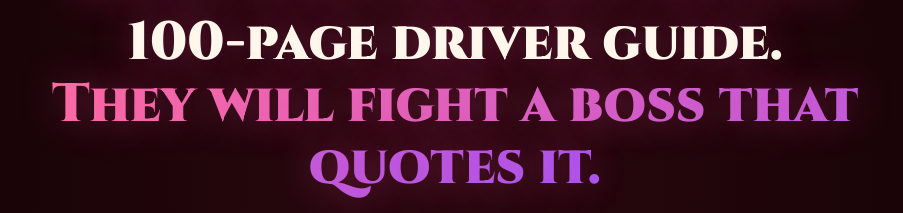
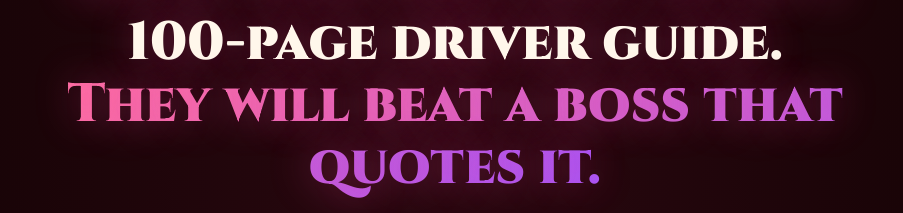
Before and after one commit to barrynapier-cloud/wasteland-drivers-academy, a website: page index.html in a window 1280 px wide. Shown: the part 184-397 px from the top of the page, without its empty margins (185-1088 px from the left). Drawn offline with nearby package versions, Linux system fonts and the light colour scheme.

Commit message:
Headline: 'beat a boss' not 'fight a boss' — outcome over activity
Co-Authored-By: Claude Fable 5 <noreply@anthropic.com>

```diff
--- a/index.html
+++ b/index.html
@@ -3,7 +3,7 @@
 <head>
   <meta charset="UTF-8" />
   <meta name="viewport" content="width=device-width, initial-scale=1.0, viewport-fit=cover" />
-  <title>Permit Legends: your teen will not read the driver guide. They will fight a boss that quotes it.</title>
+  <title>Permit Legends: your teen will not read the driver guide. They will beat a boss that quotes it.</title>
   <link rel="manifest" href="manifest.json" />
   <link rel="apple-touch-icon" href="icons/apple-touch-icon.png" />
   <meta name="apple-mobile-web-app-capable" content="yes" />
@@ -12,7 +12,7 @@
 
   <meta name="description" content="Washington permit test prep that plays like a video game. Real WA Driver Guide facts, five worlds, boss battles, mock exams at the real 80% pass bar. Chapter 1 free. $20 once. Fail the real test after finishing and the $20 comes back." />
   <meta property="og:title" content="Permit Legends" />
-  <meta property="og:description" content="Your teen will not read a 100-page driver guide. They will fight a boss that quotes it. Chapter 1 free." />
+  <meta property="og:description" content="Your teen will not read a 100-page driver guide. They will beat a boss that quotes it. Chapter 1 free." />
   <link rel="preconnect" href="https://fonts.googleapis.com" />
   <link rel="preconnect" href="https://fonts.gstatic.com" crossorigin />
   <link href="https://fonts.googleapis.com/css2?family=Cinzel:wght@500;700;900&family=Cormorant+Garamond:ital,wght@0,400;0,600;1,400&family=Inter:wght@400;500;600;700;800&family=Press+Start+2P&display=swap" rel="stylesheet" />
@@ -87,7 +87,7 @@
 
   <header class="hero">
     <p class="hero-eyebrow">For Washington parents whose teen keeps saying "I'll study later"</p>
-    <h1>Your teen will not read a 100-page driver guide.<br><span>They will fight a boss that quotes it.</span></h1>
+    <h1>Your teen will not read a 100-page driver guide.<br><span>They will beat a boss that quotes it.</span></h1>
     <p class="hero-sub">Yes, this is a video game. That is the point. The laws, numbers, and road signs come straight from the official WA Driver Guide, and the only way forward is answering questions. There is nothing to skim.</p>
     <div class="cta-row">
       <a class="btn btn-primary" href="play.html">Play Chapter 1 Free →</a>
```
